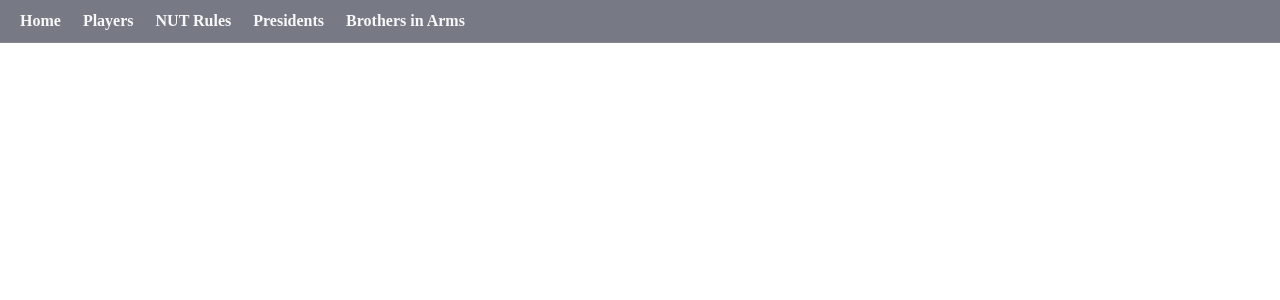
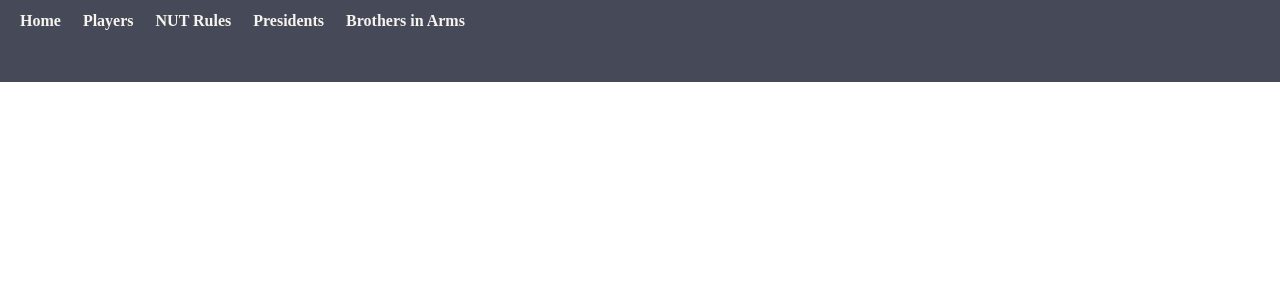
Before and after one commit to whaleslaughter-ux/WOS-State-2128, a Jekyll site: the page nav.html, which Jekyll copies as it is, in a window 1280 px wide. Shown: the top 300 px of the page. Built offline with Jekyll 4.4.1, drawn with Linux system fonts in a browser that asks for light colours.

Commit message:
Refactor holiday navigation styles and scripts

```diff
--- a/nav.html
+++ b/nav.html
@@ -1,103 +1,85 @@
 <style>
-  /* fixed top nav */
-  .site-nav {
-    position: fixed;
-    left: 0; right: 0; top: 0;
-    z-index: 1000;
-    background: rgba(8,12,32,.55);
-    backdrop-filter: blur(8px);
-    padding: 12px 20px;
-    border-bottom: 1px solid rgba(255,255,255,.08);
-  }
-  .site-nav a{
-    color:#fff; text-decoration:none; font-weight:600;
-    margin-right:18px; border-bottom:2px solid transparent; opacity:.95;
-  }
-  .site-nav a:hover{ border-bottom-color: rgba(255,255,255,.35); opacity:1; }
-  .site-nav a.active{ border-bottom-color:#fff; opacity:1; }
-
-  /* push page content below the fixed bar */
-  body { padding-top: 56px; }
-  @media (max-width:480px){ body { padding-top: 64px; } }
-/* ---------- HOLIDAY NAV SKIN ---------- */
-
-body.holiday-mode .site-nav {
-  background: rgba(15, 20, 40, .75);
-  border-bottom: 1px solid rgba(246, 211, 107, .35);
-  box-shadow: 0 0 18px rgba(246, 211, 107, .25);
+.site-nav {
+  position: fixed;
+  left: 0; right: 0; top: 0;
+  z-index: 1000;
+  background: rgba(8,12,32,.75);
+  backdrop-filter: blur(8px);
+  padding: 12px 20px 52px; /* extra space for lights + icicles */
+  border-bottom: none;
 }
 
-/* warm candle-gold hover */
-body.holiday-mode .site-nav a {
-  color: #fffdf6;
+/* links */
+.site-nav a{
+  color:#fffdf6;
+  text-decoration:none;
+  font-weight:600;
+  margin-right:18px;
+  border-bottom:2px solid transparent;
+  opacity:.95;
+}
+.site-nav a:hover{
+  border-bottom-color: #f6d36b;
+  opacity:1;
+}
+.site-nav a.active{
+  border-bottom-color:#f6d36b;
+  color:#fff8dc;
 }
 
-body.holiday-mode .site-nav a:hover {
-  border-bottom-color: #f6d36b;
-}
+/* push page down enough */
+body { padding-top: 110px; }
+@media (max-width:480px){ body { padding-top: 130px; } }
 
-
-/* active link = glowy ornament */
-body.holiday-mode .site-nav a.active {
-  border-bottom-color: #f6d36b;
-  color: #fff8dc;
-}
-
-
-/* ---------- STRING LIGHTS ---------- */
-
+/* ---- LIGHTS ROW (INSIDE NAV) ---- */
 body.holiday-mode .site-nav::after {
   content: "";
   position: absolute;
   left: 0; right: 0;
-  top: 100%;
-  height: 34px;
+  bottom: 30px;
+  height: 30px;
   pointer-events: none;
+
   background:
-    radial-gradient(circle, #f6d36b 0 4px, transparent 5px) 12px 8px / 44px 24px repeat-x,
-    radial-gradient(circle, #f54b4b 0 4px, transparent 5px) 34px 8px / 44px 24px repeat-x,
-    radial-gradient(circle, #1faa6b 0 4px, transparent 5px) 56px 8px / 44px 24px repeat-x;
-  opacity: .8;
+    radial-gradient(circle, #f6d36b 0 4px, transparent 5px) 12px 10px / 44px 24px repeat-x,
+    radial-gradient(circle, #5eaaff 0 4px, transparent 5px) 34px 10px / 44px 24px repeat-x,
+    radial-gradient(circle, #c77dff 0 4px, transparent 5px) 56px 10px / 44px 24px repeat-x;
+  opacity:.9;
 }
 
-
-/* ---------- SOFT GLOW BELOW NAV ---------- */
-
+/* ---- ICICLES HANGING FROM NAV ---- */
 body.holiday-mode .site-nav::before {
   content: "";
   position: absolute;
-  left: 0;
-  right: 0;
-  bottom: -6px;
-  height: 6px;
+  left: 0; right: 0;
+  bottom: 0;
+  height: 28px;
+  pointer-events: none;
+
   background: linear-gradient(
     to bottom,
-    rgba(246,211,107,.35),
-    transparent
+    rgba(255,255,255,.95),
+    rgba(190,220,255,0)
+  );
+
+  clip-path: polygon(
+    0 0,
+    4% 55%, 8% 15%,
+    12% 70%, 16% 20%,
+    20% 65%, 24% 25%,
+    28% 75%, 32% 30%,
+    36% 70%, 40% 22%,
+    44% 68%, 48% 18%,
+    52% 72%, 56% 24%,
+    60% 68%, 64% 20%,
+    68% 73%, 72% 26%,
+    76% 70%, 80% 22%,
+    84% 68%, 88% 18%,
+    92% 72%, 96% 24%,
+    100% 60%,
+    100% 100%, 0 100%
   );
 }
-
-
-/* ---------- SNOW OVERLAY (gentle, classy) ---------- */
-
-body.holiday-mode::before {
-  content: "";
-  position: fixed;
-  inset: 0;
-  pointer-events: none;
-  z-index: 500;
-  background-image:
-    radial-gradient(circle, rgba(255,255,255,.7) 0 1px, transparent 2px);
-  background-size: 180px 180px;
-  animation: snow-fall 22s linear infinite;
-  opacity: 0.35;
-}
-
-@keyframes snow-fall {
-  from { transform: translateY(-80px); }
-  to   { transform: translateY(80px); }
-}
-
 </style>
 
 <nav class="site-nav" aria-label="Main navigation">
```
Also changed, not shown: other parts of nav.html (+0 -13 lines).
